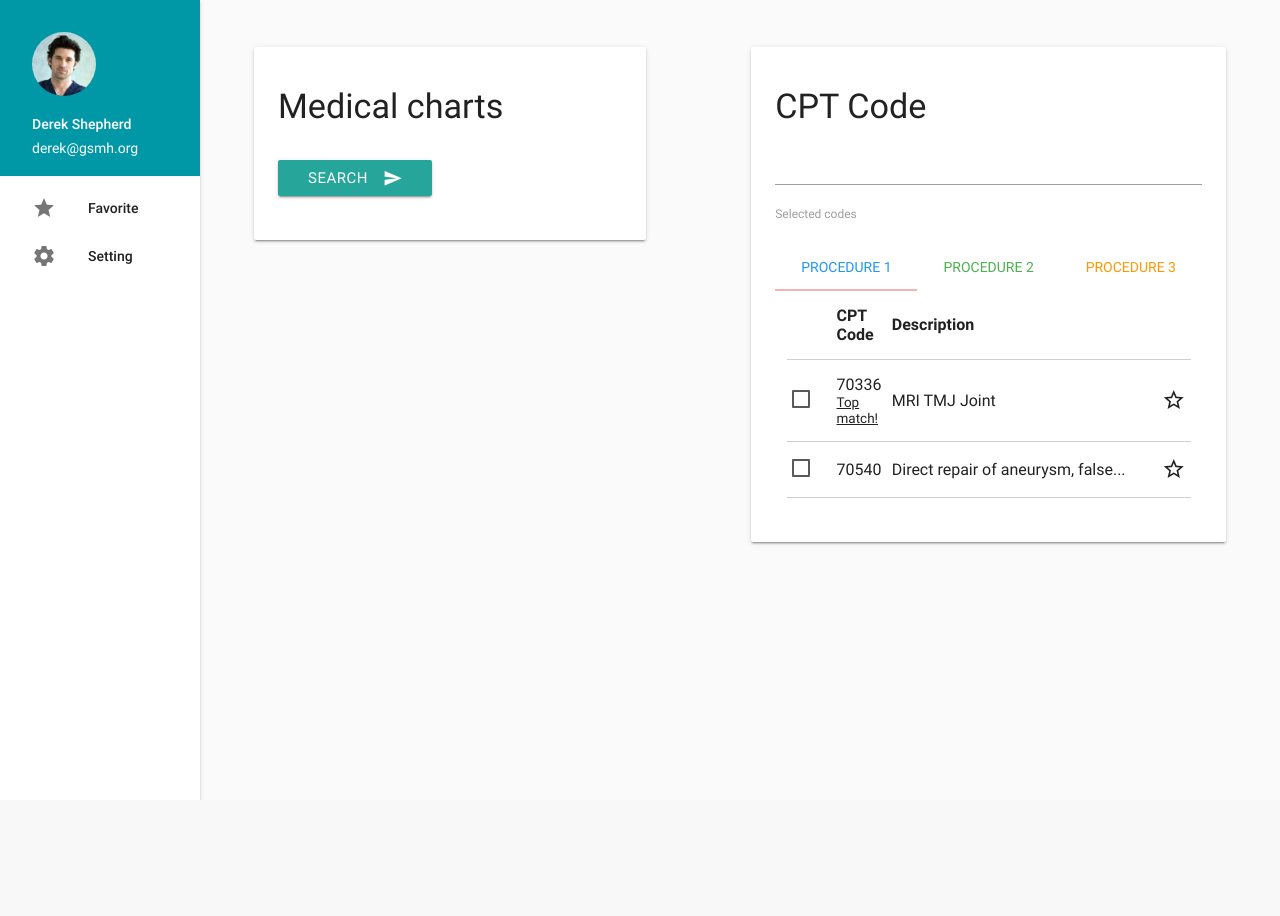
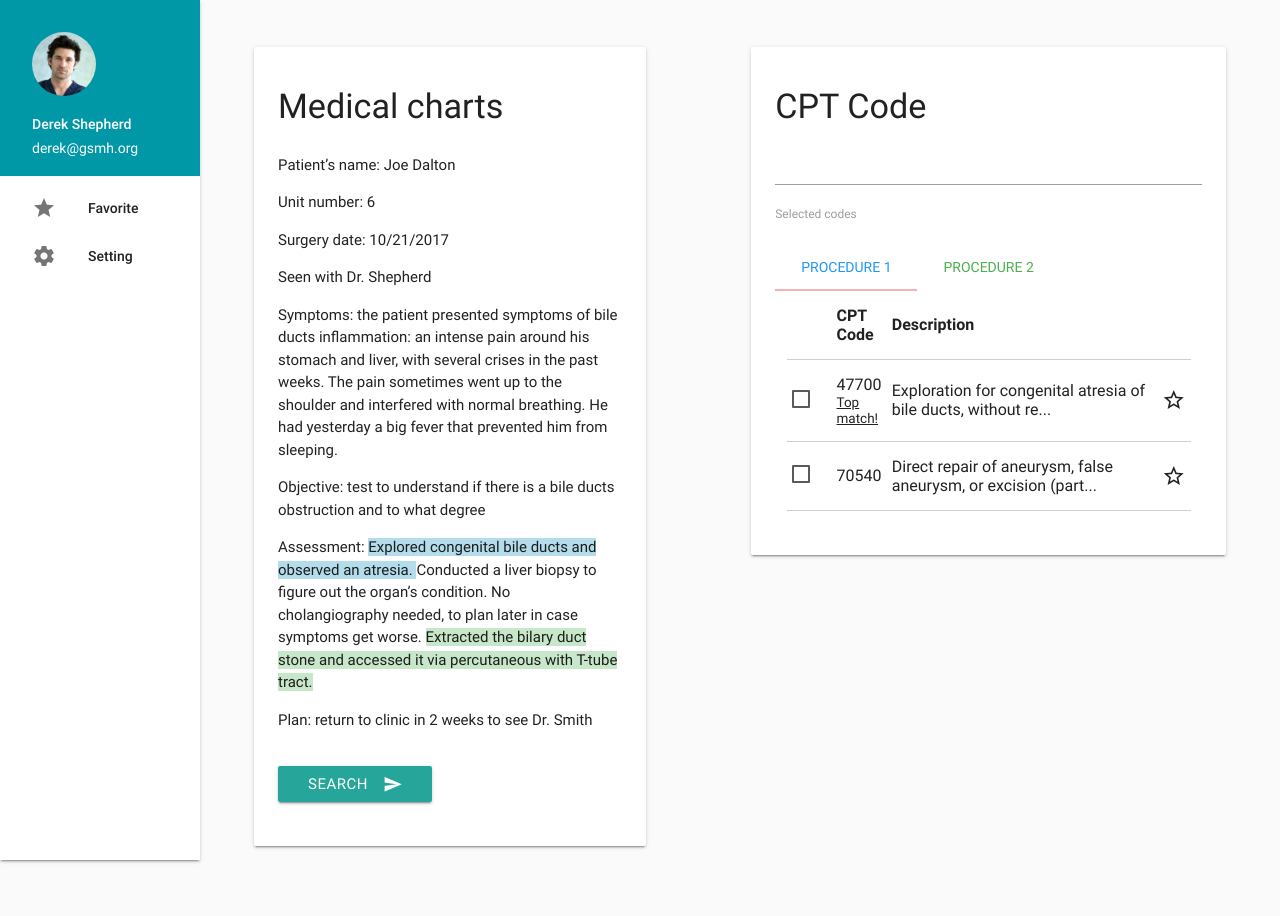
Before and after one commit to karadaharu/healthpp, a Django app: page /code_search/ in a window 1280 px wide. Before the commit the page ends 800 px from the top, so only its background shows below. Run offline with Django 3.2, Linux system fonts and the light colour scheme; some libraries are stand-ins or nearby versions.

Commit message:
update data for demo

```diff
--- a/code_search/static/code_search/main.js
+++ b/code_search/static/code_search/main.js
@@ -7,20 +7,20 @@ $(document).ready(function(){
   $('#textarea1').trigger('autoresize');
   $('.submit').click(function () {
     if ($('.on-edit').is(":visible")) {
-      $('.off-edit').empty();
+      // $('.off-edit').empty();
       // let label = $('<label></label>').text('Describe treatments here').attr('for','textarea1');
       // label.css('margin-top','-25px');
       // label.css('font-size','0.8rem');
       // $('.off-edit').append(label);
-      let content = $('#textarea1').text();
-      let sentenses = content.split("\n\n");
-      let colors = ['#b4dcea', '#c8e6c9', '#ffe4c2'];
-      for (let i in sentenses) {
-        let sentense = sentenses[i];
-        let p = $('<p></p>').append(sentense);
-        p.css('background-color',colors[i]);
-        $('.off-edit').append(p);
-      }
+      // let content = $('#textarea1').text();
+      // let sentenses = content.split("\n\n");
+      // let colors = ['#b4dcea', '#c8e6c9', '#ffe4c2'];
+      // for (let i in sentenses) {
+      //   let sentense = sentenses[i];
+      //   let p = $('<p></p>').append(sentense);
+      //   p.css('background-color',colors[i]);
+      //   $('.off-edit').append(p);
+      // }
     }
     $('.on-edit').toggle();
     $('.off-edit').toggle();
@@ -61,7 +61,7 @@ $(document).ready(function(){
   let descriptions = $('.description');
   for (var i = 0; i < descriptions.length; ++i) {
     let full_text = $(descriptions[i]).data('full');
-    let max_len = 32;
+    let max_len = 60;
     if (full_text.length > max_len) {
       $(descriptions[i]).text(full_text.slice(0, max_len) + '...');
       $(descriptions[i]).data('isfull', 'false');
--- a/code_search/static/code_search/style.css
+++ b/code_search/static/code_search/style.css
@@ -33,3 +33,10 @@
 body {
   background-color:#fafafa;
 }
+.procedure-1{
+  background-color:#b4dcea;
+}
+
+.procedure-2{
+  background-color:#c8e6c9
+}
--- a/code_search/templates/code_search/index.html
+++ b/code_search/templates/code_search/index.html
@@ -41,16 +41,50 @@
                     <div class="col s12">
                       <form class="on-edit">
                         <textarea id="textarea1" class="materialize-textarea">
-The heart is an amazing organ. It pumps oxygen and nutrient-rich blood throughout the body to sustain life.
+Patient’s name: Joe Dalton
 
-This fist-sized powerhouse beats (expands and contracts) 100,000 times per day, pumping five or six quarts of blood each minute, or about 2,000 gallons per day.
+Unit number: 6
 
-As the heart beats, it pumps blood through a system of blood vessels, called the circulatory system.
+Surgery date: 10/21/2017
 
+Seen with Dr. Shepherd
+
+Symptoms: the patient presented symptoms of bile ducts inflammation: an intense pain around his stomach and liver, with several crises in the past weeks. The pain sometimes went up to the shoulder and interfered with normal breathing. He had yesterday a big fever that prevented him from sleeping.
+
+Objective: test to understand if there is a bile ducts obstruction and to what degree
+
+Assessment: Explored congenital bile ducts and observed an atresia. Conducted a liver biopsy to figure out the organ’s condition. No cholangiography needed, to plan later in case symptoms get worse. Extracted the bilary duct stone and accessed it via percutaneous with T-tube tract.
+
+Plan: return to clinic in 2 weeks to see Dr. Smith
                         </textarea>
                         <label for="textarea1"></label>
                       </form>
                       <span class="off-edit">
+                        <p>
+Patient’s name: Joe Dalton
+                        </p>
+                        <p>
+Unit number: 6
+                        </p>
+                        <p>
+Surgery date: 10/21/2017
+                        </p>
+                        <p>
+Seen with Dr. Shepherd
+                        </p>
+<p>
+Symptoms: the patient presented symptoms of bile ducts inflammation: an intense pain around his stomach and liver, with several crises in the past weeks. The pain sometimes went up to the shoulder and interfered with normal breathing. He had yesterday a big fever that prevented him from sleeping.
+</p>
+<p>
+Objective: test to understand if there is a bile ducts obstruction and to what degree
+</p>
+<p>
+Assessment: <span class="procedure-1">Explored congenital bile ducts and observed an atresia. </span>Conducted a liver biopsy to figure out the organ’s condition. No cholangiography needed, to plan later in case symptoms get worse. <span class="procedure-2">Extracted the bilary duct stone and accessed it via percutaneous with T-tube tract. </span>
+</p>
+<p>
+Plan: return to clinic in 2 weeks to see Dr. Smith
+</p>
+                      </span>
                     </div>
                   </div><!--input-->
                   <div class="row seach">
@@ -82,7 +116,7 @@ As the heart beats, it pumps blood through a system of blood vessels, called the
                       <ul class="tabs">
                         <li class="tab col s4"><a class="active blue-text" href="#treatment1">Procedure 1</a></li>
                         <li class="tab col s4"><a class="green-text" href="#treatment2">Procedure 2</a></li>
-                        <li class="tab col s4"><a class="orange-text" href="#treatment3">Procedure 3</a></li>
+                        <!-- <li class="tab col s4"><a class="orange&#45;text" href="#treatment3">Procedure 3</a></li> -->
                       </ul>
                       <div id="treatment1" class="col s12">
                         <table class="bordered">
@@ -97,19 +131,19 @@ As the heart beats, it pumps blood through a system of blood vessels, called the
                           <tbody>
                             <tr>
                               <td>
-                                <input type="checkbox" data-code="70336" id="check1" class="checkbox" />
-                                <label for="check1"></label>
+                                <input type="checkbox" data-code="47700" id="check1-1" class="checkbox" />
+                                <label for="check1-1"></label>
                               </td>
-                              <td>70336<br><span class="top-prob">Top match!</span></td>
-                              <td class="description" data-full="MRI TMJ Joint" data-isfull="true"></td>
+                              <td>47700<br><span class="top-prob">Top match!</span></td>
+                              <td class="description" data-full="Exploration for congenital atresia of bile ducts, without repair, with or without liver biopsy, with or without cholangiography." data-isfull="true"></td>
                               <td class="icon-favorite">
                                 <i class="material-icons">star_border</i>
                               </td>
                             </tr>
                             <tr>
                               <td>
-                                <input type="checkbox" data-code="35092" id="check2" class="checkbox" />
-                                <label for="check2"></label>
+                                <input type="checkbox" data-code="35092" id="check1-2" class="checkbox" />
+                                <label for="check1-2"></label>
                               </td>
                               <td>70540</td>
                               <td class="description" data-full="Direct repair of aneurysm, false aneurysm, or excision (partial or total) and graft insertion, with or without patch graft; for ruptured aneurysm, abdominal aorta involving visceral vessels (mesenteric, celiac, renal)." data-isfull="true"></td>
@@ -133,11 +167,11 @@ As the heart beats, it pumps blood through a system of blood vessels, called the
                           <tbody>
                             <tr>
                               <td>
-                                <input type="checkbox" data-code="70336" id="check1" class="checkbox" />
-                                <label for="check1"></label>
+                                <input type="checkbox" data-code="47630" id="check2-1" class="checkbox" />
+                                <label for="check2-1"></label>
                               </td>
-                              <td>70336<br><span class="top-prob">Top match!</span></td>
-                              <td class="description" data-full="MRI TMJ Joint" data-isfull="true"></td>
+                              <td>47630<br><span class="top-prob">Top match!</span></td>
+                              <td class="description" data-full="Biliary duct stone extraction, percutaneous via T-tube tract, basket, or snare (eg, Burhenne technique)." data-isfull="true"></td>
                               <td class="icon-favorite">
                                 <i class="material-icons">star_border</i>
                               </td>
@@ -156,42 +190,42 @@ As the heart beats, it pumps blood through a system of blood vessels, called the
                           </tbody>
                         </table>
                       </div><!-- treatment2 -->
-                      <div id="treatment3" class="col s12">
-                        <table class="bordered">
-                          <thead>
-                            <tr>
-                              <th></th>
-                              <th>CPT Code</th>
-                              <th>Description</th>
-                              <th></th>
-                            </tr>
-                          </thead>
-                          <tbody>
-                            <tr>
-                              <td>
-                                <input type="checkbox" data-code="70336" id="check1" class="checkbox" />
-                                <label for="check1"></label>
-                              </td>
-                              <td>70336<br><span class="top-prob">Top match!</span></td>
-                              <td class="description" data-full="MRI TMJ Joint" data-isfull="true"></td>
-                              <td class="icon-favorite">
-                                <i class="material-icons">star_border</i>
-                              </td>
-                            </tr>
-                            <tr>
-                              <td>
-                                <input type="checkbox" data-code="35092" id="check2" class="checkbox" />
-                                <label for="check2"></label>
-                              </td>
-                              <td>70540</td>
-                              <td class="description" data-full="Direct repair of aneurysm, false aneurysm, or excision (partial or total) and graft insertion, with or without patch graft; for ruptured aneurysm, abdominal aorta involving visceral vessels (mesenteric, celiac, renal)." data-isfull="true"></td>
-                              <td class="icon-favorite">
-                                <i class="material-icons">star_border</i>
-                              </td>
-                            </tr>
-                          </tbody>
-                        </table>
-                      </div><!--treatment3-->
+                      <!-- <div id="treatment3" class="col s12"> -->
+                      <!--   <table class="bordered"> -->
+                      <!--     <thead> -->
+                      <!--       <tr> -->
+                      <!--         <th></th> -->
+                      <!--         <th>CPT Code</th> -->
+                      <!--         <th>Description</th> -->
+                      <!--         <th></th> -->
+                      <!--       </tr> -->
+                      <!--     </thead> -->
+                      <!--     <tbody> -->
+                      <!--       <tr> -->
+                      <!--         <td> -->
+                      <!--           <input type="checkbox" data&#45;code="70336" id="check1" class="checkbox" /> -->
+                      <!--           <label for="check1"></label> -->
+                      <!--         </td> -->
+                      <!--         <td>70336<br><span class="top&#45;prob">Top match!</span></td> -->
+                      <!--         <td class="description" data&#45;full="MRI TMJ Joint" data&#45;isfull="true"></td> -->
+                      <!--         <td class="icon&#45;favorite"> -->
+                      <!--           <i class="material&#45;icons">star_border</i> -->
+                      <!--         </td> -->
+                      <!--       </tr> -->
+                      <!--       <tr> -->
+                      <!--         <td> -->
+                      <!--           <input type="checkbox" data&#45;code="35092" id="check2" class="checkbox" /> -->
+                      <!--           <label for="check2"></label> -->
+                      <!--         </td> -->
+                      <!--         <td>70540</td> -->
+                      <!--         <td class="description" data&#45;full="Direct repair of aneurysm, false aneurysm, or excision (partial or total) and graft insertion, with or without patch graft; for ruptured aneurysm, abdominal aorta involving visceral vessels (mesenteric, celiac, renal)." data&#45;isfull="true"></td> -->
+                      <!--         <td class="icon&#45;favorite"> -->
+                      <!--           <i class="material&#45;icons">star_border</i> -->
+                      <!--         </td> -->
+                      <!--       </tr> -->
+                      <!--     </tbody> -->
+                      <!--   </table> -->
+                      <!-- </div><!&#45;&#45;treatment3&#45;&#45;> -->
                     </div>
                   </div><!-- row 2 in card -->
                 </div><!-- card -->
```
Also changed, not shown: code_search/static/code_search/img/man のコピー.jpg (added).
